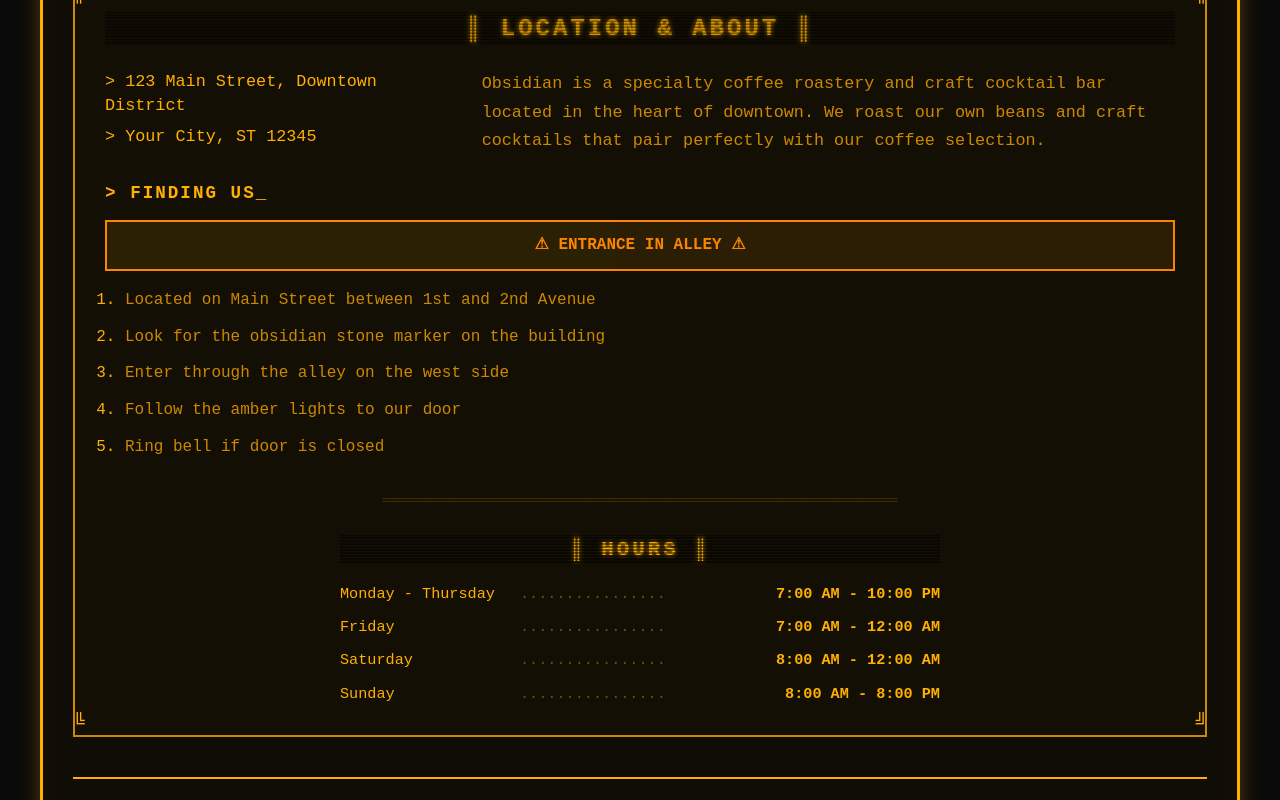
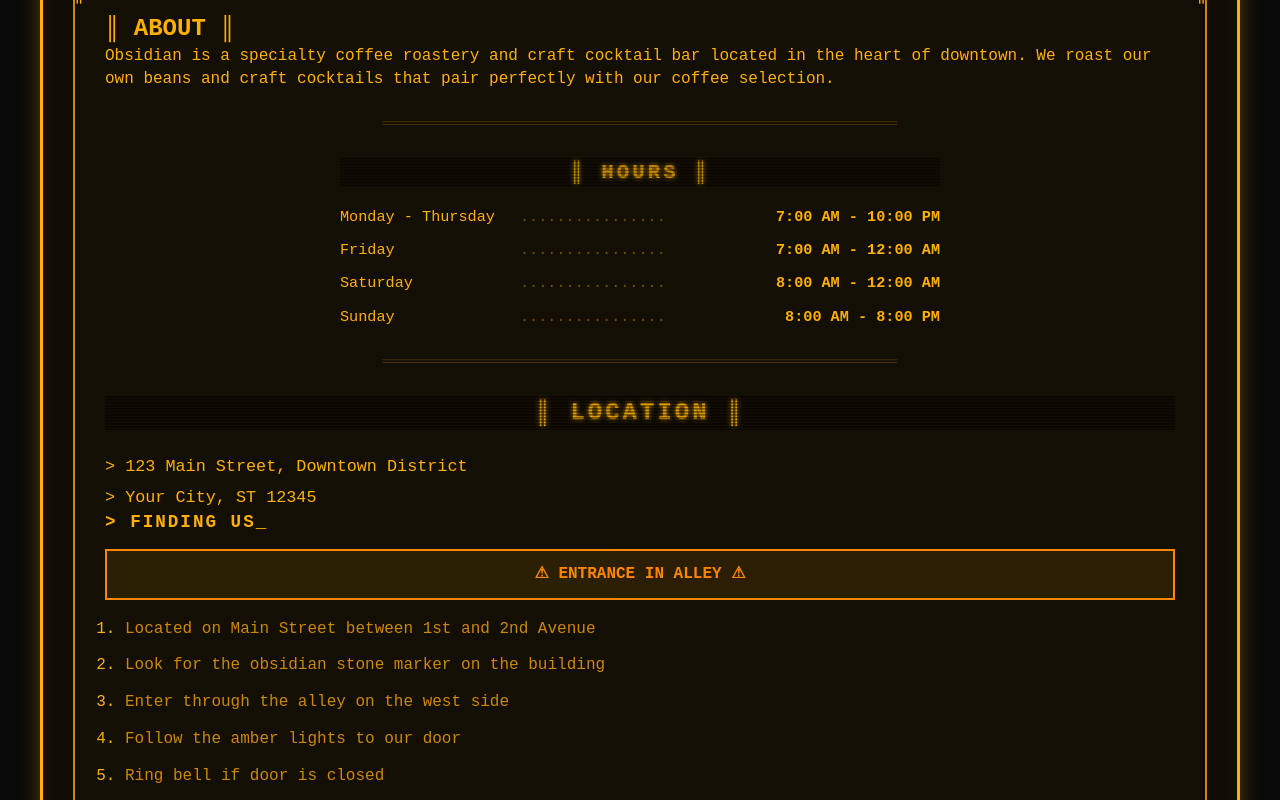
Before and after one commit to lddorse/obsidian, a React (Vite) app: page / in a window 1280 px wide. Shown: the part 1460-2260 px from the top of the page. Built offline with nearby package versions, Linux system fonts and the light colour scheme.

Commit message:
Update InfoSection.jsx

```diff
--- a/src/components/InfoSection.jsx
+++ b/src/components/InfoSection.jsx
@@ -7,32 +7,10 @@ const InfoSection = ({ hours, location }) => {
         <span className="frame-corners bl">╚</span>
         <span className="frame-corners br">╝</span>
 
-        {/* Location Section - Full Width */}
-        <div className="location-section">
-          <h2>║ {location.title} ║</h2>
-
-          <div className="location-grid">
-            <div className="location-address">
-              <div className="terminal-line">&gt; {location.address}</div>
-              <div className="terminal-line">&gt; {location.city}</div>
-            </div>
-
-            <div className="location-about">
-              <p>{location.description}</p>
-            </div>
-          </div>
-
-          <div className="location-directions">
-            <h3>&gt; {location.directions.title}_</h3>
-            <div className="alley-notice">
-              ⚠ {location.directions.note} ⚠
-            </div>
-            <ol className="directions-list">
-              {location.directions.steps.map((step, index) => (
-                <li key={index}>{step}</li>
-              ))}
-            </ol>
-          </div>
+        {/* About Section - Full Width */}
+        <div className="about-section">
+          <h2>║ ABOUT ║</h2>
+          <p>{location.description}</p>
         </div>
 
         {/* Divider */}
@@ -53,6 +31,33 @@ const InfoSection = ({ hours, location }) => {
             ))}
           </div>
         </div>
+
+        {/* Divider */}
+        <div className="info-horizontal-divider">
+          ═══════════════════════════════════════════════════════════════════
+        </div>
+
+        {/* Location Section */}
+        <div className="location-section">
+          <h2>║ LOCATION ║</h2>
+
+          <div className="location-address">
+            <div className="terminal-line">&gt; {location.address}</div>
+            <div className="terminal-line">&gt; {location.city}</div>
+          </div>
+
+          <div className="location-directions">
+            <h3>&gt; {location.directions.title}_</h3>
+            <div className="alley-notice">
+              ⚠ {location.directions.note} ⚠
+            </div>
+            <ol className="directions-list">
+              {location.directions.steps.map((step, index) => (
+                <li key={index}>{step}</li>
+              ))}
+            </ol>
+          </div>
+        </div>
       </div>
     </div>
   );
```
